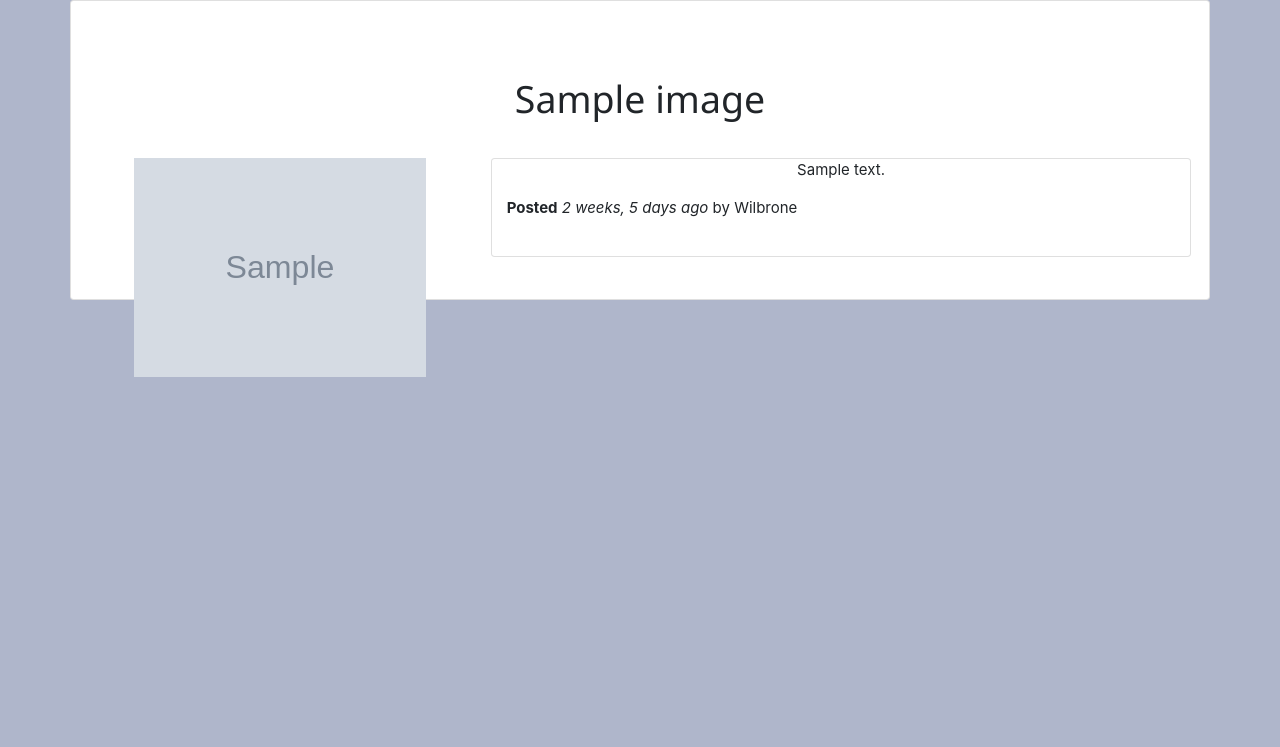
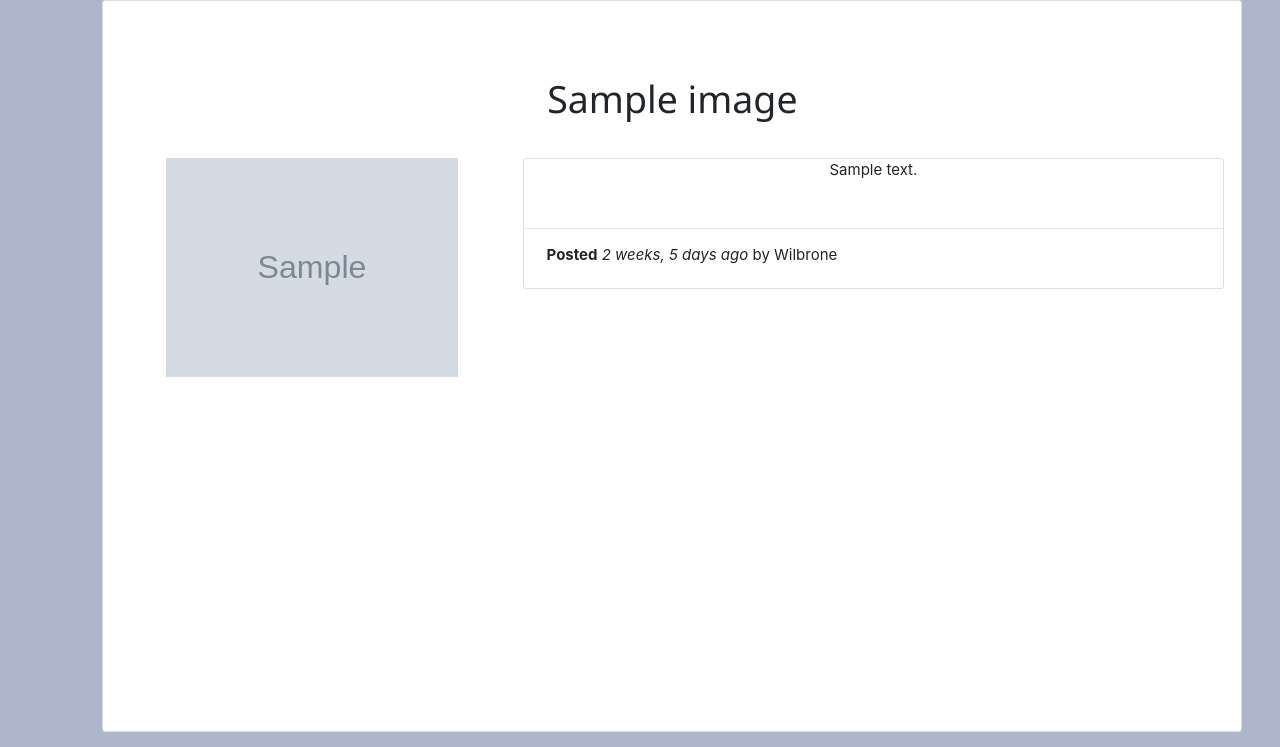
Before and after one commit to wilbrone/gallery, a Django app: page /image/1 in a window 1280 px wide. Shown: the part 53-800 px from the top of the page. Run offline with Django 3.2, Linux system fonts and the light colour scheme; tables that the repository leaves empty hold one stand-in row (values such as "Sample post"); grey boxes marked "Sample" are stand-in pictures; some libraries are stand-ins or nearby versions.

Commit message:
add tests

```diff
--- a/photos/templates/all-pics/img.html
+++ b/photos/templates/all-pics/img.html
@@ -3,17 +3,20 @@
 
  {% block content %}
 
-  <div class="container">
+  <div class="container" style="height: 91.50%; position:absolute; left:8%;">
 
-    <div class="">
-      <div class="card row" style="">
+    <div class="" style="height: 100%;">
+      <div class="card row" style="min-height: 100%;">
         <h1 class="" style="margin-top:2em;">{{gallery.title}}</h1>
         <div class="row" style="justify-content: space-around;margin-top:2em;">
           <img src="{{gallery.image.url}}"  class="img-responsive" alt="" width="25%" style="margin-left:3em;">
           <div style="width: 60%;">
-            <div class="card" style="margin: auto; min-height:45%;">
+            <div class="card" style="margin: auto; min-height:60%;">
               <p style="text-align:center;">{{gallery.description}}</p>
-              <p style="margin-left: 1em;"><strong>Posted</strong> <em>{{gallery.post_date|timesince}} ago</em> by Wilbrone</p>
+              <footer style="position:absolute; bottom:5%; width:100%;">
+                <hr>
+                <p style="margin-left: 1.5em;"><strong>Posted</strong> <em>{{gallery.post_date|timesince}} ago</em> by Wilbrone</p>
+              </footer>
             </div>
           </div>
         </div>
```
